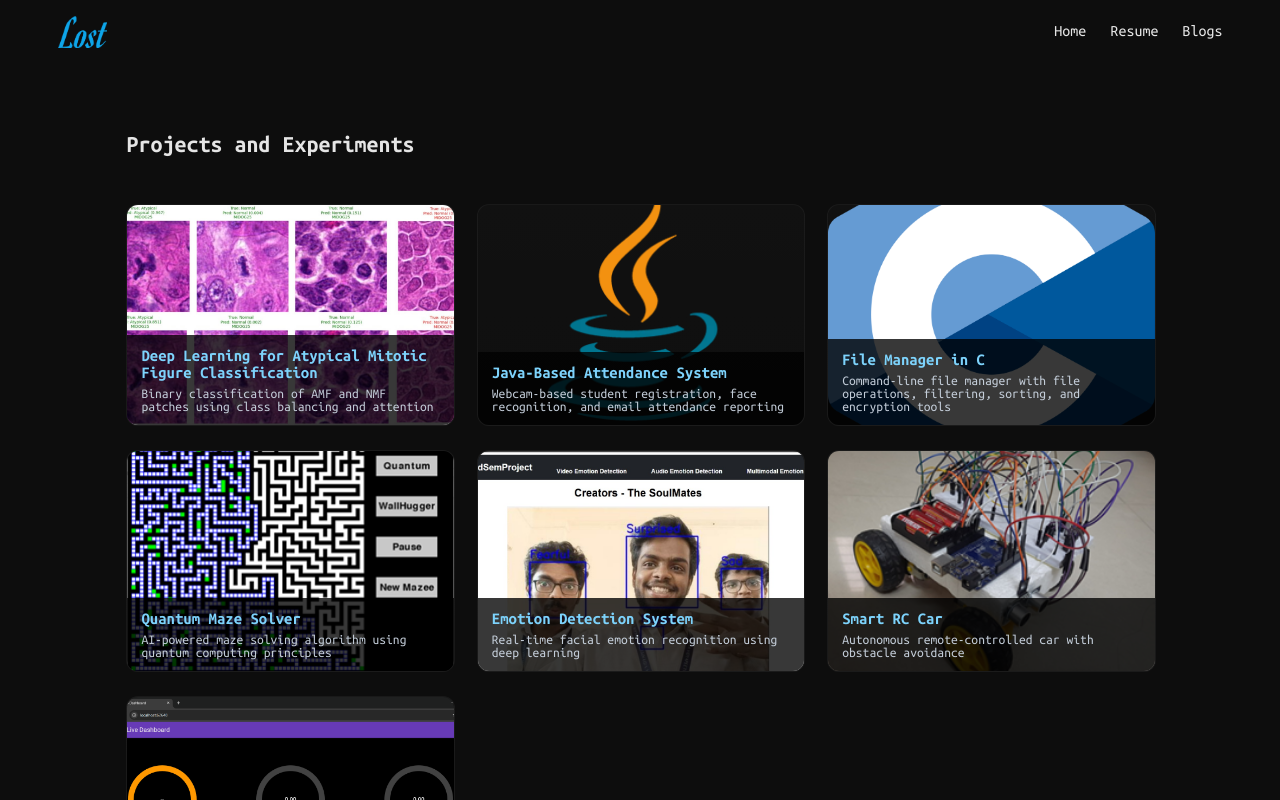
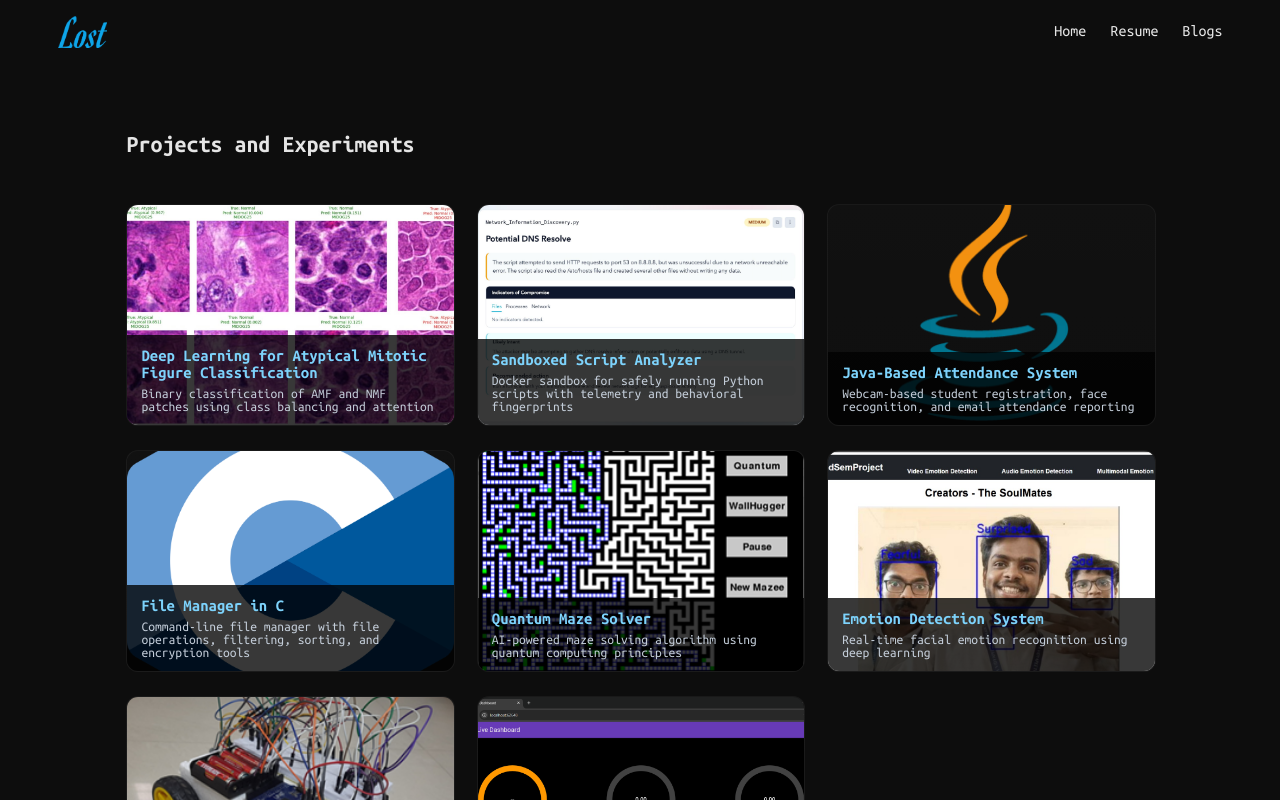
Before and after one commit to LostLuinor/lost-website, a SvelteKit app: page /projects in a window 1280 px wide. Shown: the top 800 px of the page. Built offline with nearby package versions, Linux system fonts and the light colour scheme.

Commit message:
added nlp project

```diff
--- a/src/routes/projects/+page.svelte
+++ b/src/routes/projects/+page.svelte
@@ -9,6 +9,14 @@
 				'End-to-end histopathology pipeline for atypical mitotic figure classification. The project combines curated dataset preparation, 4x AMF augmentation, baseline benchmarking, and attention-based model improvement. DenseNet-121 was selected as the main backbone, and SE attention delivered the strongest overall results in experiments.',
 			imageUrl: '/images/mitoticFigures.png',
 			githubUrl: 'https://github.com/LostLuinor/MitoticFigureClassification'
+		},
+		{
+			title: 'Sandboxed Script Analyzer',
+			description: 'Docker sandbox for safely running Python scripts with telemetry and behavioral fingerprints',
+			fullDescription:
+				'Lightweight tooling for executing untrusted Python scripts inside a hardened Docker sandbox. It captures strace telemetry, snapshots filesystem changes, and converts runtime behavior into compact fingerprints for triage or LLM-assisted analysis. An optional local LLM can generate concise or detailed incident reports.',
+			imageUrl: '/images/NLPAnalyzer.png',
+			githubUrl: 'https://github.com/LostLuinor/Sandboxed-Script-Analyzer-with-LLM-Threat-Reporting'
 		},
 		{
 			title: 'Java-Based Attendance System',
```
Also changed, not shown: static/images/NLPAnalyzer.png (added).
